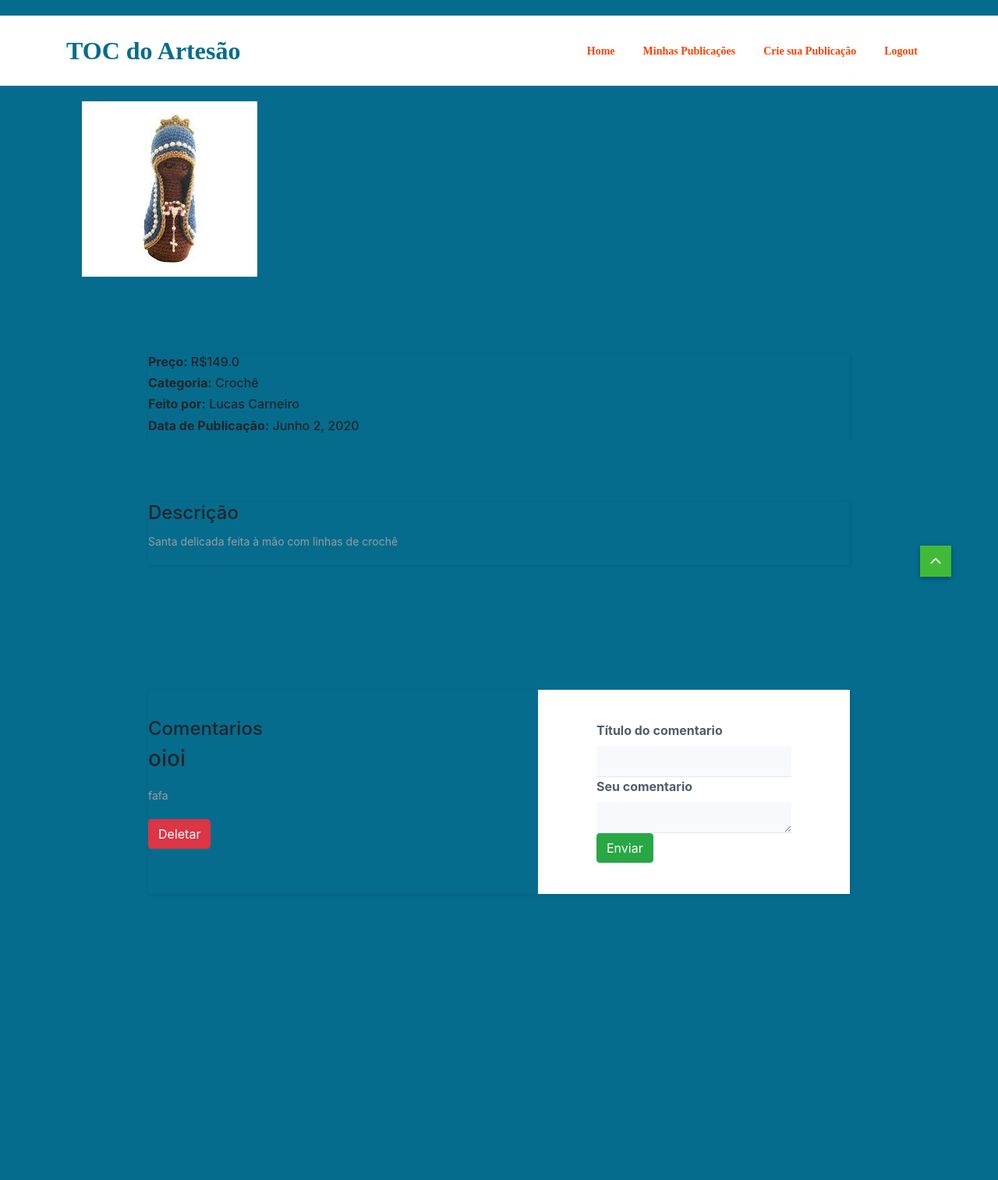
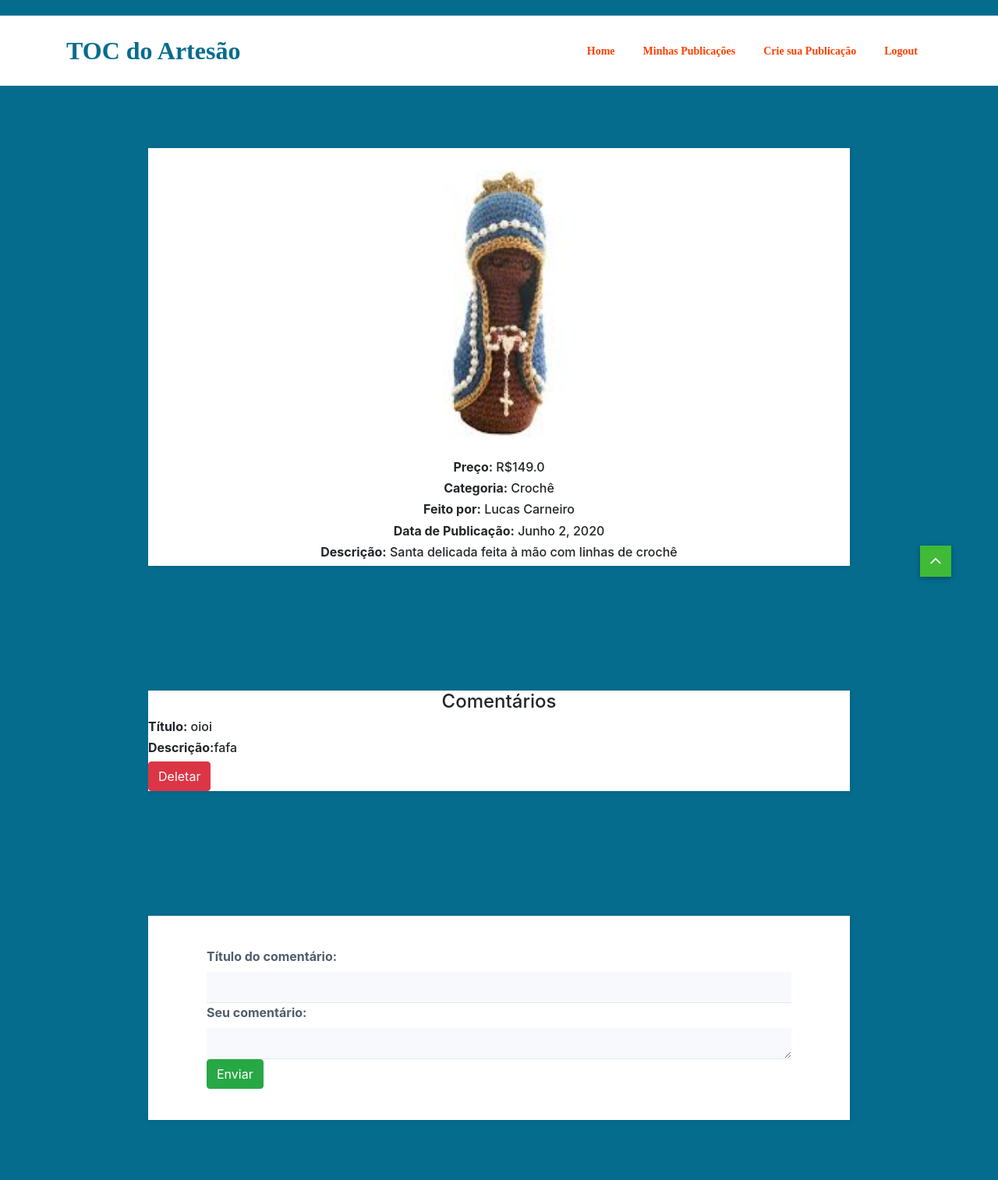
Before and after one commit to kelsonkef/TocDoArtesao, a Django app: page /2 in a window 1280 px wide. Shown: the top 1514 px of the page at 78% size. Before the commit the page ends 1147 px from the top, so only its background shows below. Run offline with Django 3.2, Linux system fonts and the light colour scheme; a user stored in the database is signed in; data comes from the database, SQL or seed files in the repository; both versions use the stored data as it was after the commit; some libraries are stand-ins or nearby versions.

Commit message:
Ajustado front dos comentários e adicionado footer básico!

```diff
--- a/TocDoArtesao/static/css/Registration-Form-with-Photo.css
+++ b/TocDoArtesao/static/css/Registration-Form-with-Photo.css
@@ -14,6 +14,7 @@
   display:table;
   max-width:900px;
   width:90%;
+  background-color: white;
   margin:0 auto;
   box-shadow:1px 1px 5px rgba(0,0,0,0.1);
 }
--- a/templates/index.html
+++ b/templates/index.html
@@ -35,5 +35,5 @@
         </div>
     </div>
 </div>
-
+{% include 'partials/_footer.html' %}
 {% endblock %}
--- a/templates/publicacao.html
+++ b/templates/publicacao.html
@@ -3,62 +3,30 @@
 {% block content %}
 {% include 'partials/_menu.html' %}
 
-<div class="container">
-    <div class="row">
-        <div class="col-12">
-            <div class="card-body">
+<div class="register-photo" align="center">
+    <div class="form-container">
         {% if publicacoes.foto_publicacao == '' %}
         <img class="img-fluid" src="{% static 'img/bg-img/foto_publicacao.png' %}" alt="">
         {% else %}
-                <img class="img-fluid" src="{{ publicacoes.foto_publicacao.url }}" alt="">
-                {% endif %}
-            </div>
-        </div>
-    </div>
-</div>
+        <img width="400" height="400" class="img-fluid" src="{{ publicacoes.foto_publicacao.url }}" alt="">
 
-<!-- Receipe Content Area -->
-<div class="receipe-content-area">
-    <div class="container">
-
-        <div class="register-photo">
-            <div class="form-container">
-                <span></span>
-
-                <div class="receipe-duration">
         <h6><b>Preço:</b> R${{ publicacoes.preco }}</h6>
         <h6><b>Categoria:</b> {{ publicacoes.categoria }}</h6>
         <h6><b>Feito por:</b> {{ publicacoes.usuario }}</h6>
         <h6><b>Data de Publicação:</b> {{ publicacoes.data_publicacao }}</h6>
+        <h6><b>Descrição:</b> {{ publicacoes.descricao }}</h6>
     </div>
+    {% endif %}
+
 </div>
-
-
-            <!-- descricao -->
-            <div class="register-photo">
-                <div class="form-container">
-                    <h4>Descrição</h4>
-                    <div class="ingredients">
-                        <p>{{ publicacoes.descricao }}</p>
-                        </p>
-                    </div>
-                </div>
-            </div>
-
 
 <div class="register-photo">
     <div class="form-container">
-                    <h4>Comentarios</h4>
+        <h4 align="center">Comentários </h4>
         {% if comentarios %}
         {% for comentario in comentarios %}
-                    <div class="ingredients">
-                        <h3>{{ comentario.titulo}}</h3>
-                        </p>
-                    </div>
-                    <div class="ingredients">
-                        <p>{{ comentario.descricao }}</p>
-                        </p>
-                    </div>
+        <h6><b>Título:</b> {{ comentario.titulo}}</h6>
+        <h6><b>Descrição:</b>{{ comentario.descricao }}</h6>
         {% if user.is_authenticated and user.id == comentario.usuario.id %}
         <a href="{% url 'deleta_comentario' comentario.id %}" type="button"
            class="btn btn-danger">Deletar</a>
@@ -66,26 +34,31 @@
         {% endfor %}
         {% endif %}
         {% if user.is_authenticated %}
+    </div>
+</div>
+
+
+<div class="register-photo">
+    <div class="form-container">
         <form action="{% url 'cadastra_comentario' publicacoes.id %}" method="post"
               enctype="multipart/form-data">
             {% csrf_token %}
             <div class="col-12 col-lg-12">
-                            <label for="nome_publicacao"><b>Título do comentario</b></label>
+                <label for="nome_publicacao"><b>Título do comentário:</b></label>
                 <input type="text" id="titulo_comentario" class="form-control" name="titulo_comentario">
             </div>
 
             <div class="col-12">
-                            <label for="file"><b>Seu comentario</b></label>
+                <label for="file"><b>Seu comentário:</b></label>
                 <textarea class="form-control" name="comentario"></textarea>
                 <button type="submit" class="btn btn-success">Enviar</button>
             </div>
         </form>
+    </div>
+</div>
 {% else %}
 <p>Crie uma conta para comentar</p>
 {% endif %}
-                </div>
-            </div>
-            <!-- descricao -->
 
-
+{% include 'partials/_footer.html' %}
 {% endblock %}
--- a/templates/usuarios/cadastro.html
+++ b/templates/usuarios/cadastro.html
@@ -29,4 +29,5 @@
                 <a href="{% url 'login' %}" class="already">Já possui cadastro? Faça login aqui!</a></form>
         </div>
     </div>
+{% include 'partials/_footer.html' %}
 {% endblock %}
--- a/templates/usuarios/criar_publicacao.html
+++ b/templates/usuarios/criar_publicacao.html
@@ -42,5 +42,5 @@
         </form>
     </div>
 </div>
-
+{% include 'partials/_footer.html' %}
 {% endblock %}
--- a/templates/usuarios/dashboard.html
+++ b/templates/usuarios/dashboard.html
@@ -44,5 +44,5 @@
 </section>
 </div>
 </div>
-
+{% include 'partials/_footer.html' %}
 {% endblock %}
--- a/templates/usuarios/edita_publicacao.html
+++ b/templates/usuarios/edita_publicacao.html
@@ -62,5 +62,5 @@
 </div>
 </div>
 </div>
-
+{% include 'partials/_footer.html' %}
 {% endblock %}
--- a/templates/usuarios/info-usuario.html
+++ b/templates/usuarios/info-usuario.html
@@ -54,6 +54,6 @@
         </div>
     </div>
 </div>
-
+{% include 'partials/_footer.html' %}
 {% include 'partials/_footer.html' %}
 {% endblock %}
--- a/templates/usuarios/login.html
+++ b/templates/usuarios/login.html
@@ -41,4 +41,5 @@ function exibirCriarConta()
 }
 
 </script>
+{% include 'partials/_footer.html' %}
 {% endblock %}
```
Also changed, not shown: db.sqlite3. Lines whose indentation alone changed are shown as unchanged.
